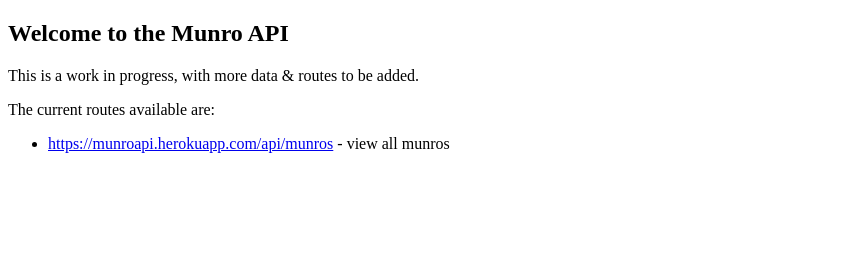
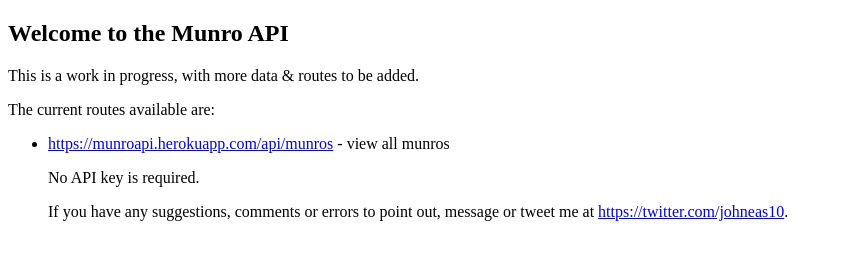
Before and after one commit to tannyque/munro_api, a website: page public/index.html in a window 1280 px wide. Shown: the whole page, without its empty margins (0-843 px from the left). Drawn offline with Linux system fonts and the light colour scheme.

Commit message:
added some more html info

```diff
--- a/public/index.html
+++ b/public/index.html
@@ -12,8 +12,12 @@
   <main>
     <p>This is a work in progress, with more data & routes to be added.</p>
     <p>The current routes available are:</p>
+
     <ul>
     <li><a href="https://munroapi.herokuapp.com/api/munros">https://munroapi.herokuapp.com/api/munros</a> - view all munros</li>
 
+    <p>No API key is required.</p>
+    <p>If you have any suggestions, comments or errors to point out, message or tweet me at <a href="https://twitter.com/johneas10">https://twitter.com/johneas10</a>.
+
 </body>
 </html>
```
